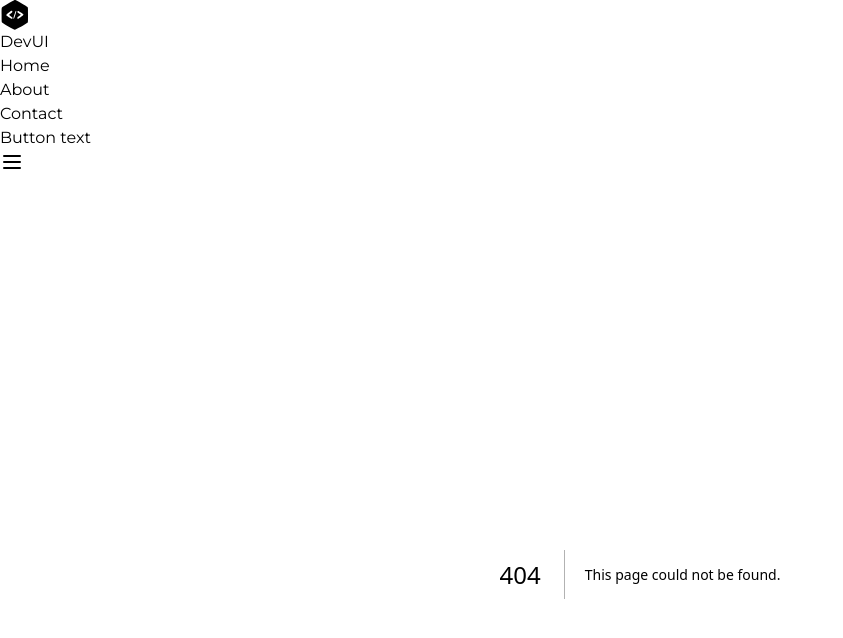
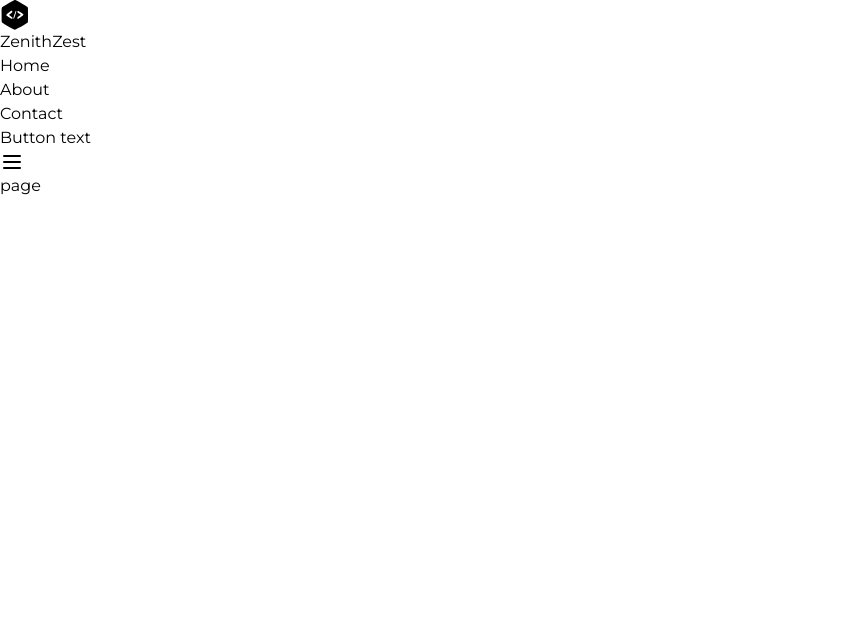
Before and after one commit to Rudalph/Sunhacks2024, a Next.js app: page /Trial in a window 1280 px wide. Before the commit this address had no page. Shown: the top 638 px of the page, without its empty margins (0-843 px from the left). Built offline with nearby package versions, Linux system fonts and the light colour scheme.

Commit message:
Navbar updates

```diff
--- a/Components/Navbar.jsx
+++ b/Components/Navbar.jsx
@@ -6,11 +6,11 @@ import { Menu, X } from 'lucide-react'
 const menuItems = [
   {
     name: 'Home',
-    href: '#',
+    href: '/',
   },
   {
     name: 'About',
-    href: '#',
+    href: '/Trial',
   },
   {
     name: 'Contact',
@@ -26,7 +26,7 @@ export default function ExampleNavbarOne() {
   }
 
   return (
-    <div className="fixed top-0 z-50 w-full bg-white mt-5">
+    <div className="fixed top-0 z-50 w-full bg-white pt-5">
       <div className="mx-auto flex max-w-7xl items-center justify-between px-4 py-2 sm:px-6 lg:px-8">
         <div className="inline-flex items-center space-x-2">
           <span>
@@ -43,7 +43,7 @@ export default function ExampleNavbarOne() {
               />
             </svg>
           </span>
-          <span className="font-bold">DevUI</span>
+          <span className="font-bold text-lg">ZenithZest</span>
         </div>
         <div className="hidden lg:block">
           <ul className="inline-flex space-x-8">
--- /dev/null
+++ b/app/Trial/page.jsx
@@ -0,0 +1,9 @@
+import React from 'react'
+
+const page = () => {
+  return (
+    <div className='mt-40'>page</div>
+  )
+}
+
+export default page
```
